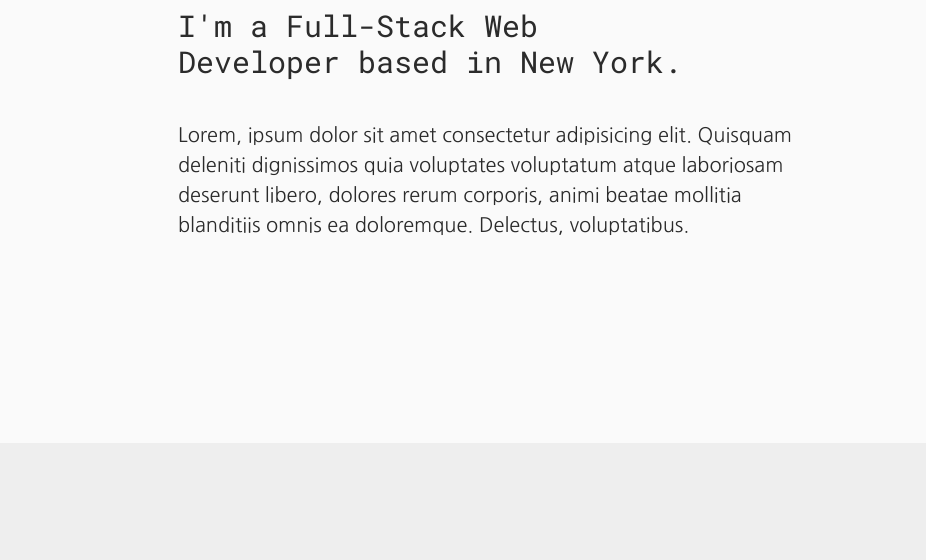
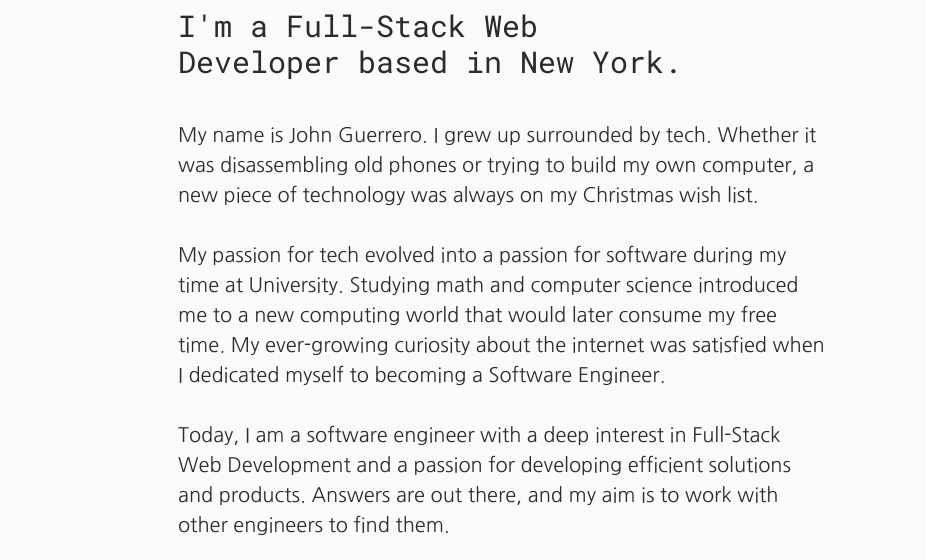
Before and after one commit to JohnSebastian3/Portfolio-v2, a plain HTML site: page index.html in a window 1280 px wide. Shown: the part 3800-4360 px from the top of the page, 354-1280 px from the left. Drawn offline with Linux system fonts and the light colour scheme.

Commit message:
Add story blurb to about section

```diff
--- a/assets/css/style.css
+++ b/assets/css/style.css
@@ -401,6 +401,10 @@ h1.heading-margin {
   margin-bottom: 4rem;
 }
 
+.about-text p {
+  margin-bottom: 3rem;
+}
+
 .logo-box {
  justify-content: space-between;
 }
@@ -746,7 +750,7 @@ input:focus::placeholder, textarea:focus::placeholder {
     }
 
     p {
-      line-height: 1.5;
+      line-height: 1.7;
     }
 
 
--- a/index.html
+++ b/index.html
@@ -300,8 +300,14 @@
 					</section>
 						<section class="about-text">
 							<h2 class="heading-margin">I'm a Full-Stack Web Developer based in New York.</h2>
-							<p>Lorem, ipsum dolor sit amet consectetur adipisicing elit. Quisquam deleniti dignissimos quia voluptates voluptatum atque laboriosam deserunt
-								libero, dolores rerum corporis, animi beatae mollitia blanditiis omnis ea doloremque. Delectus, voluptatibus.</p>
+							<p>My name is John Guerrero. I grew up surrounded by tech. Whether it was disassembling old phones or trying to build
+								my own computer, a new piece of technology was always on my Christmas wish list.</p>
+
+							<p>My passion for tech evolved into a passion for software during my time at University. Studying math and computer science introduced me to a new computing world that would later consume my free time.
+							My ever-growing curiosity about the internet was satisfied when I dedicated myself to becoming a Software Engineer.</p>
+
+							<p>Today, I am a software engineer with a deep interest in Full-Stack Web Development and a passion for developing efficient
+							solutions and products. Answers are out there, and my aim is to work with other engineers to find them.</p>
 						</section>
 
 
```
